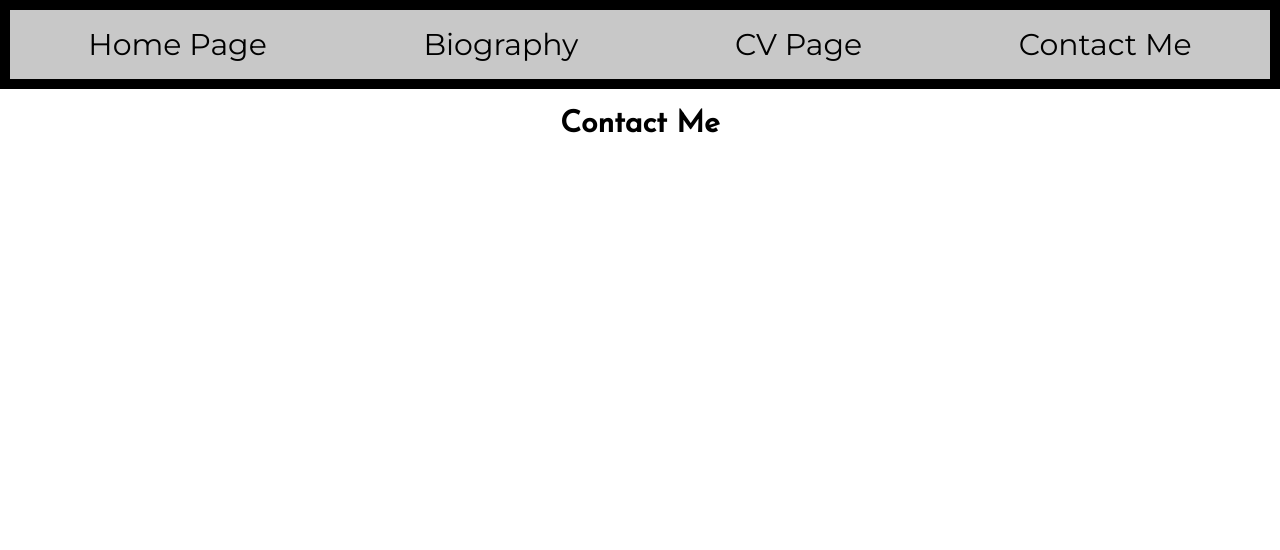
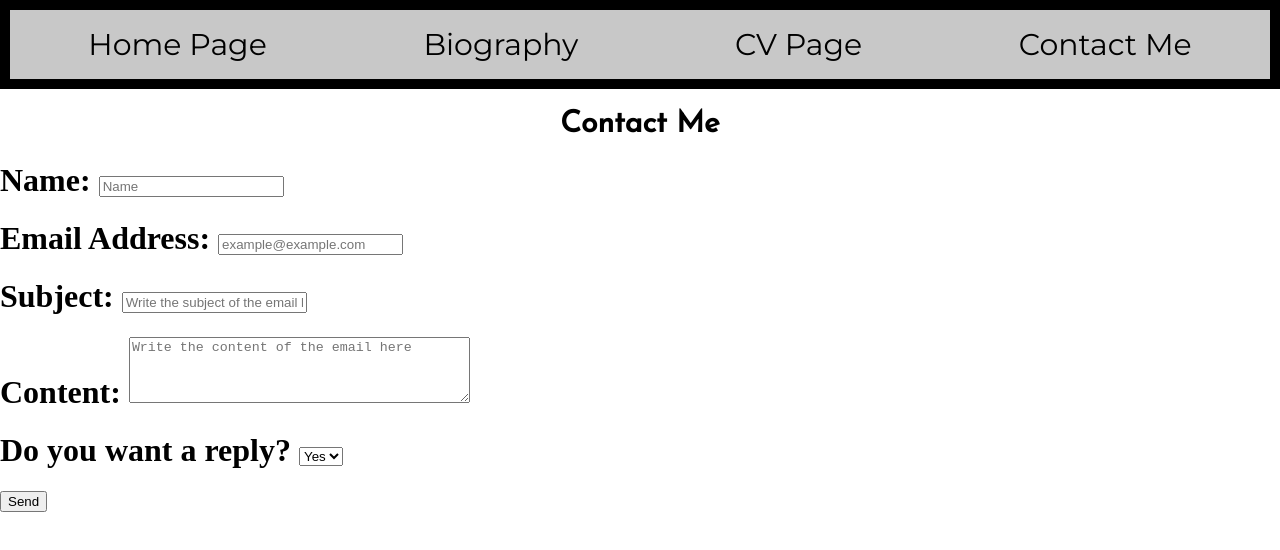
Before and after one commit to LuckyLucketts/csy1018_assign1, a plain HTML site: page contact.html in a window 1280 px wide. Drawn offline with Linux system fonts and the light colour scheme.

Commit message:
contact_text_box_added

```diff
--- a/contact.html
+++ b/contact.html
@@ -1,13 +1,16 @@
 <!DOCTYPE html>
 <!-- Jamie Luckett 16407112 !-->
 <html>
-  <head>
+
+<head>
     <meta charset="utf-8">
     <link rel="stylesheet" href="css/styles.css">
-    <link href="https://fonts.googleapis.com/css?family=Josefin+Sans|Montserrat" rel="stylesheet">
+    <link href="https://fonts.googleapis.com/css?family=Josefin+Sans" rel="stylesheet">
+    <link href="https://fonts.googleapis.com/css?family=Montserrat" rel="stylesheet">
     <title>Contact page</title>
-  </head>
-  <body>
+</head>
+
+<body>
     <header>
         <ul class="toolbar-list">
             <li class="toolbar-item">
@@ -25,5 +28,32 @@
         </ul>
     </header>
     <h1 class="contact-title">Contact Me</h1>
-  </body>
+    <h1 class="input-form">
+      <h1 class="name-input">
+        <label class="name-label">Name:</label>
+        <input class="name-box" type="text" placeholder="Name"/>
+      </h1>
+      <h1 class="email-input">
+        <label class="email-label">Email Address:</label>
+        <input class="email-input" type="text" placeholder="example@example.com"/>
+      </h1>
+      <h1 class="subject-input">
+        <label class="subject-label">Subject:</label>
+        <input class="subject-input" type="text" placeholder="Write the subject of the email here" />
+      </h1>
+      <h1 class="content-input">
+        <label class="content-label">Content:</label>
+        <textarea class="content-input" placeholder="Write the content of the email here" rows="4" cols="40"></textarea>
+      </h1>
+      <h1 class="reply-selection">
+        <label class="reply-label">Do you want a reply?</label>
+        <select name="reply-box">
+          <option value="Yes" selected="true">Yes</option>
+          <option value="No">No</option>
+        </select>
+      </h1>
+      <button class="send-button">Send</button>
+    </h1>
+</body>
+
 </html>
```
Also changed, not shown: bio.html (+2 -1 lines), cv.html (+22 -1 lines), index.html (line endings or trailing spaces).
